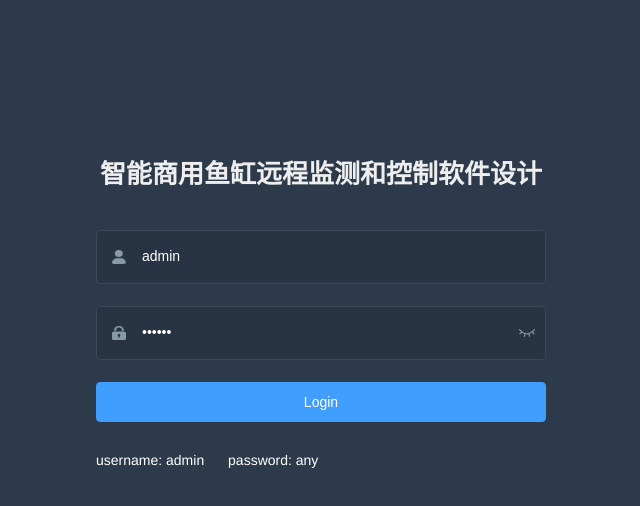
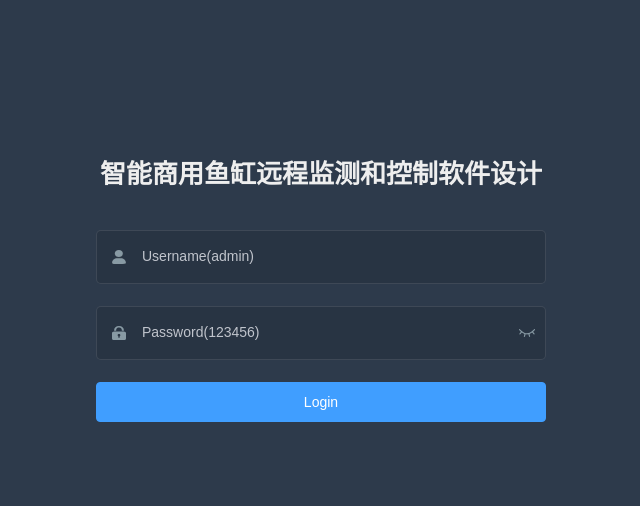
Before and after one commit to yang13760588114/-web-, a Vue app: page /#/login in a window 1280 px wide. Shown: the top 506 px of the page, without its empty margins (319-959 px from the left). Built offline with nearby package versions, Linux system fonts and the light colour scheme.

Commit message:
登陆页面修改

```diff
--- a/src/views/login/index.vue
+++ b/src/views/login/index.vue
@@ -11,11 +11,10 @@
         <el-input
           ref="username"
           v-model="loginForm.username"
-          placeholder="Username"
+          placeholder="Username(admin)"
           name="username"
           type="text"
           tabindex="1"
-          auto-complete="on"
         />
       </el-form-item>
 
@@ -28,10 +27,9 @@
           ref="password"
           v-model="loginForm.password"
           :type="passwordType"
-          placeholder="Password"
+          placeholder="Password(123456)"
           name="password"
           tabindex="2"
-          auto-complete="on"
           @keyup.enter.native="handleLogin"
         />
         <span class="show-pwd" @click="showPwd">
@@ -40,11 +38,6 @@
       </el-form-item>
 
       <el-button :loading="loading" type="primary" style="width:100%;margin-bottom:30px;" @click.native.prevent="handleLogin">Login</el-button>
-
-      <div class="tips">
-        <span style="margin-right:20px;">username: admin</span>
-        <span> password: any</span>
-      </div>
 
     </el-form>
   </div>
@@ -72,8 +65,8 @@
     }
     return {
       loginForm: {
-        username: 'admin',
-        password: '111111'
+        username: '',
+        password: ''
       },
       loginRules: {
         username: [{ required: true, trigger: 'blur', validator: validateUsername }],
@@ -114,7 +107,6 @@
             this.loading = false
           })
         } else {
-          console.log('error submit!!')
           return false
         }
       })
```
